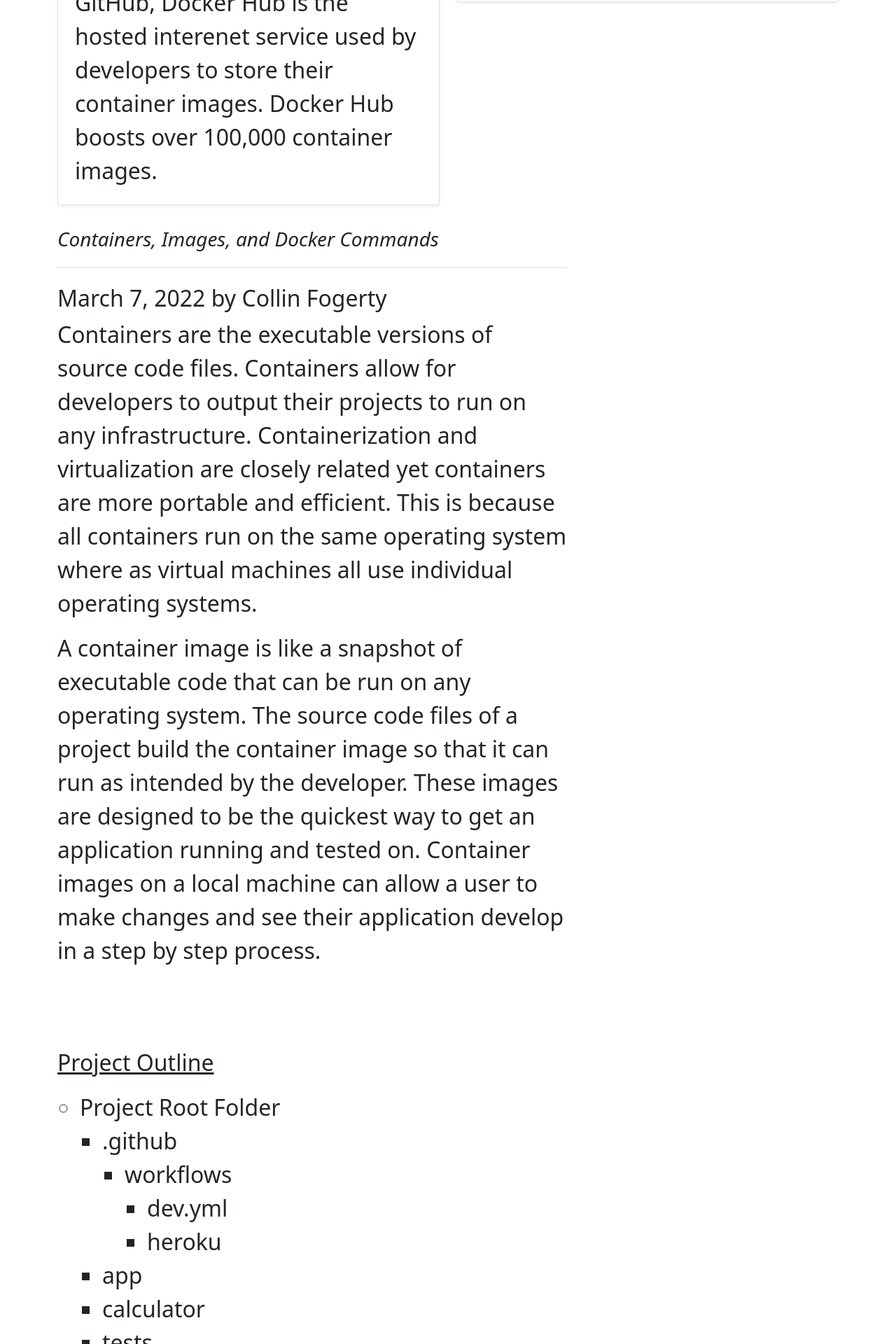
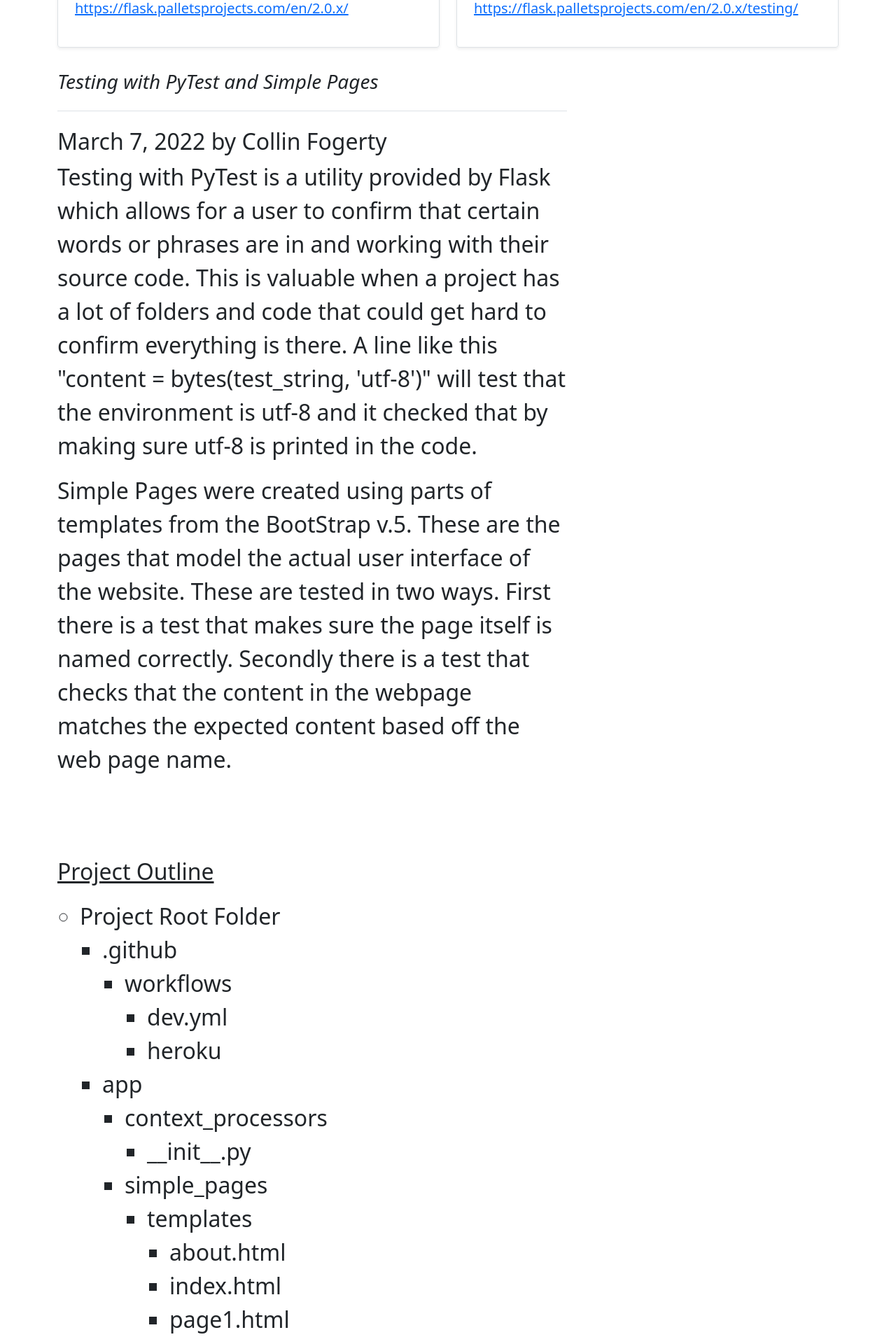
Before and after one commit to collinf14/Project1, a Flask app: template app/simple_pages/templates/page3.html in a window 1280 px wide. Shown: the part 680-2600 px from the top of the page at 70% size. Run offline with Flask 2, Linux system fonts and the light colour scheme; the template is opened without the code that fills it, so the values that code supplies are empty.

Commit message:
pypage finished

```diff
--- a/app/simple_pages/templates/page3.html
+++ b/app/simple_pages/templates/page3.html
@@ -3,23 +3,22 @@
     <div class="p-4 p-md-5 mb-4 text-white rounded bg-dark">
         <div class="col-md-6 px-0">
             <h1 class="display-4 fst-italic">Python / Flask</h1>
-            <p class="lead my-3"> Docker is an open source containerization software that is used to put applications
-                into
-                packages that they can run on. Docker uses virtualization to combine source code with the operating
-                system and output
-                a usable application.</p>
+            <p class="lead my-3"> Python is a programming language with an emphasize of easy of access and
+                readability.</p>
+            <p class="lead my-3"> Flask is a framework for a web site that is written in Python. </p>
         </div>
     </div>
     <div class="row mb-2">
         <div class="col-md-6">
             <div class="row g-0 border rounded overflow-hidden flex-md-row mb-4 shadow-sm h-md-250 position-relative">
                 <div class="col p-4 d-flex flex-column position-static">
-                    <strong class="d-inline-block mb-2 text-primary">Docker Hub</strong>
-                    <h3 class="mb-0">Container Image Library</h3>
-                    <p class="card-text mb-auto">In a similar way to Git and GitHub, Docker Hub is the hosted interenet
-                        service
-                        used by developers to store their container images. Docker Hub boosts over 100,000 container
-                        images.</p>
+                    <strong class="d-inline-block mb-2 text-primary">Links</strong>
+                    <h3 class="mb-0">On Github</h3>
+                    <p class="fs-5"><a href="https://github.com/collinf14/Project1">https://github.com/collinf14/Project1</a>
+                    </p>
+                    <h3 class="mb-0">Flask Website Page</h3>
+                    <p class="fs-5"><a href="https://flask.palletsprojects.com/en/2.0.x/">https://flask.palletsprojects.com/en/2.0.x/</a>
+                    </p>
                 </div>
 
             </div>
@@ -27,9 +26,12 @@
         <div class="col-md-6">
             <div class="row g-0 border rounded overflow-hidden flex-md-row mb-4 shadow-sm h-md-250 position-relative">
                 <div class="col p-4 d-flex flex-column position-static">
-                    <strong class="d-inline-block mb-2 text-success">Link to the Project</strong>
-                    <h3 class="mb-0">On Docker Hub</h3>
-                    <p class="fs-5"><a href="https://hub.docker.com/repository/docker/collinf11/project1">https://hub.docker.com/repository/docker/collinf11/project1</a>
+                    <strong class="d-inline-block mb-2 text-success">More Links</strong>
+                    <h3 class="mb-0">Flask Blueprint</h3>
+                    <p class="fs-5"><a href="https://flask.palletsprojects.com/en/2.0.x/blueprints/">https://flask.palletsprojects.com/en/2.0.x/blueprints/</a>
+                    </p>
+                    <h3 class="mb-0">Flask Testing with PyTest</h3>
+                    <p class="fs-5"><a href="https://flask.palletsprojects.com/en/2.0.x/testing/">https://flask.palletsprojects.com/en/2.0.x/testing/</a>
                     </p>
                 </div>
             </div>
@@ -38,30 +40,24 @@
     <div class="row g-5">
         <div class="col-md-8">
             <h3 class="pb-4 mb-4 fst-italic border-bottom">
-                Containers, Images, and Docker Commands
+                Testing with PyTest and Simple Pages
             </h3>
 
             <article class="blog-post">
                 <h2 class="blog-post-title">March 7, 2022 by Collin Fogerty</h2>
 
                 <p>
-                    Containers are the executable versions of source code files. Containers allow for developers to
-                    output
-                    their projects to run on any infrastructure. Containerization and virtualization are closely related
-                    yet
-                    containers are more portable and efficient. This is because all containers run on the same operating
-                    system
-                    where as virtual machines all use individual operating systems.
+                    Testing with PyTest is a utility provided by Flask which allows for a user to confirm that certain
+                    words or phrases are in and working with their source code. This is valuable when a project has a
+                    lot of folders and code that could get hard to confirm everything is there. A line like this
+                    "content = bytes(test_string, 'utf-8')" will test that the environment is utf-8 and it checked that
+                    by making sure utf-8 is printed in the code.
                 </p>
                 <p>
-                    A container image is like a snapshot of executable code that can be run on any operating system. The
-                    source
-                    code files of a project build the container image so that it can run as intended by the developer.
-                    These images
-                    are designed to be the quickest way to get an application running and tested on. Container images on
-                    a local
-                    machine can allow a user to make changes and see their application develop in a step by step
-                    process.
+                    Simple Pages were created using parts of templates from the BootStrap v.5. These are the pages that
+                    model the actual user interface of the website. These are tested in two ways. First there is a test
+                    that makes sure the page itself is named correctly. Secondly there is a test that checks that the
+                    content in the webpage matches the expected content based off the web page name.
                 </p>
                 <br></br>
                 <p>
@@ -83,10 +79,73 @@
                                     </ul>
                                 </li>
 
-                            <li>app</li>
-                            <li>calculator</li>
-                            <li>tests</li>
-                            <li>venv</li>
+                                <li>app
+                                    <ul>
+                                        <li>context_processors
+                                            <ul>
+                                                <li>__init__.py</li>
+                                            </ul>
+                                        </li>
+                                        <li>simple_pages
+                                            <ul>
+                                                <li>templates
+                                                    <ul>
+                                                        <li>about.html</li>
+                                                        <li>index.html</li>
+                                                        <li>page1.html</li>
+                                                        <li>page2.html</li>
+                                                        <li>page3.html</li>
+                                                        <li>page4.html</li>
+                                                    </ul>
+                                                <li>__init__.py</li>
+                                                </li>
+                                            </ul>
+                                        </li>
+                                        <li>static
+                                            <ul>
+                                                <li>css
+                                                    <ul>
+                                                        <li>style.css</li>
+                                                    </ul>
+                                                </li>
+                                                <li>images
+                                                    <ul>
+                                                        <li>cicd.png</li>
+                                                        <li>docker2.png</li>
+                                                        <li>git-icon2.png</li>
+                                                        <li>pyhton.png</li>
+                                                    </ul>
+                                                </li>
+                                                <li>js
+                                                    <ul>
+                                                        <li>scripts.js</li>
+                                                    </ul>
+                                                </li>
+                                            </ul>
+                                        </li>
+                                        <li>templates
+                                            <ul>
+                                                <li>base.html</li>
+                                            </ul>
+                                        </li>
+                                        <li>__init__.py</li>
+                                        <li>run.py</li>
+                                    </ul>
+                                </li>
+                                <li>calculator
+                                    <ul>
+                                        <li>__init__.py</li>
+                                    </ul>
+                                </li>
+                                <li>tests
+                                    <ul>
+                                        <li>__input__.py</li>
+                                        <li>calculator_test.py</li>
+                                        <li>conftest.py</li>
+                                        <li>context_process_test.py</li>
+                                        <li>simple_pages_test.py</li>
+                                    </ul>
+                                </li>
                                 <li>.coveragerc</li>
                                 <li>.dockerignore</li>
                                 <li>.gitignore</li>
```
Also changed, not shown: app/static/images/Docker.png (deleted), app/static/images/git-icon.jpeg (deleted), app/static/images/sample.jpeg (deleted). Lines whose indentation alone changed are shown as unchanged.
